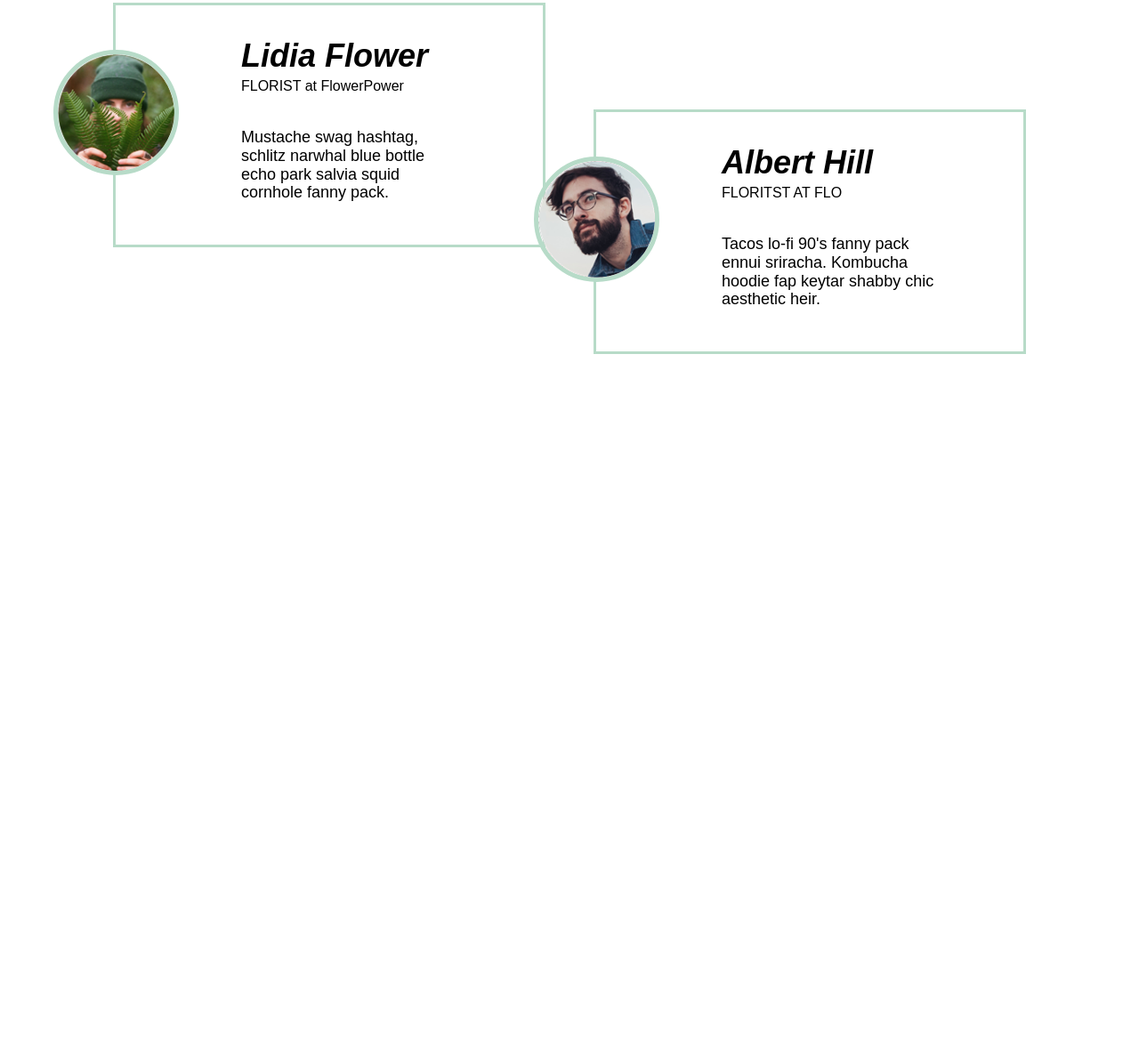
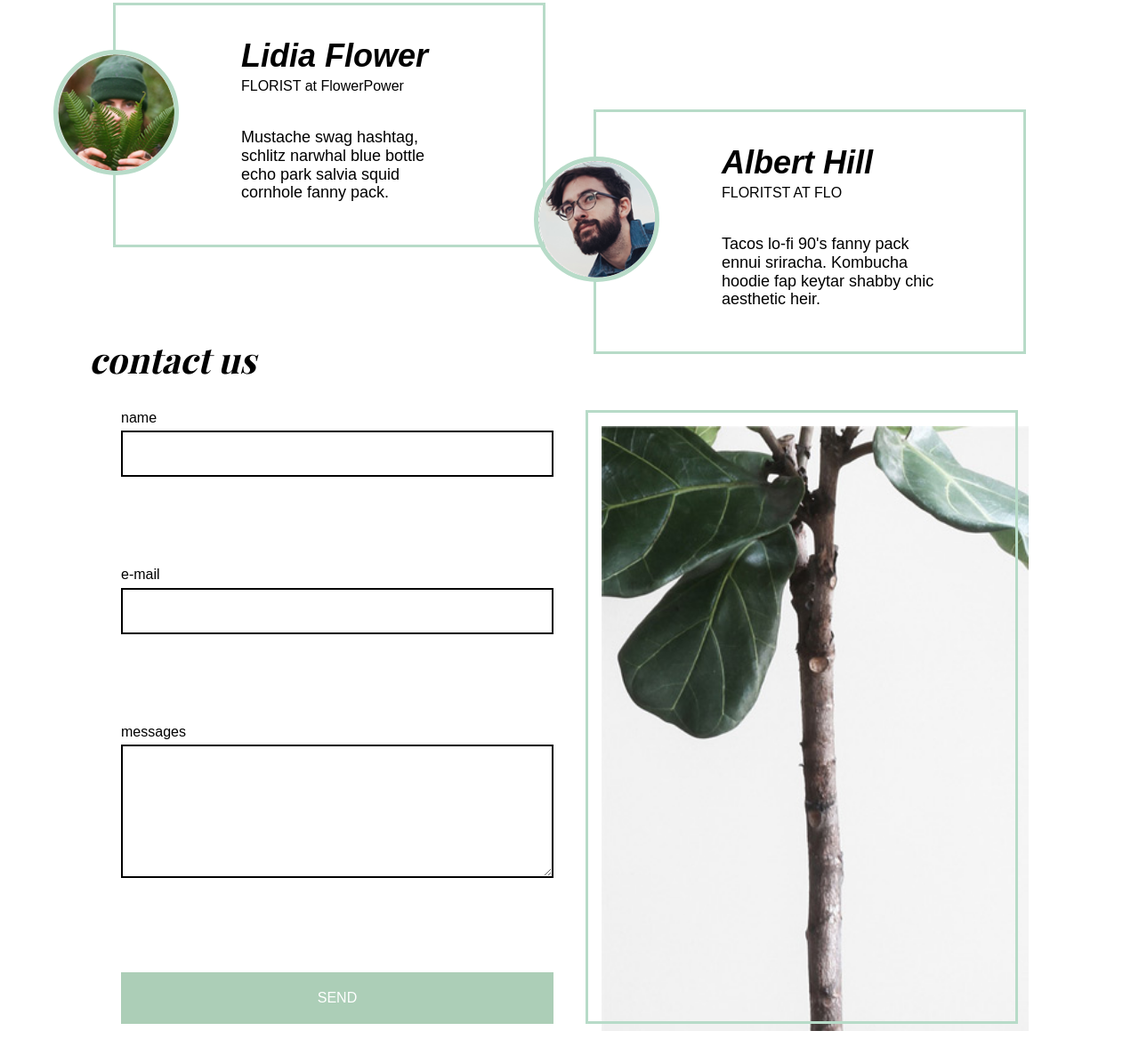
Before and after one commit to Tomm1slaw/PlantyPSD, a website: page index.html in a window 1280 px wide. Shown: the part 1405-2591 px from the top of the page at 89% size. Before the commit the page ends 1803 px from the top, so only its background shows below. Drawn offline with nearby package versions, Linux system fonts and the light colour scheme; a web font is replaced by a local one.

Commit message:
Add contact section

```diff
--- a/index.html
+++ b/index.html
@@ -48,7 +48,7 @@
             <i>Every flower is a soul blossoming in nature.</i>
          </section>
          <section class="container experts">
-            <h2><i>experts on planty</i></h2>
+            <h2>experts on planty</h2>
             <div class="experts__content">
                <div class="experts-item">
                   <img src="dist/img/lidia.png" alt="face of expert" />
@@ -74,6 +74,26 @@
                </div>
             </div>
          </section>
+         <section class="container contact">
+            <h2>contact us</h2>
+            <div class="contact-content">
+               <div class="contact-content__form">
+                  <form>
+                     <p><label for="name">name</label> <input type="text" id="name" required /></p>
+                     <p>
+                        <label for="email">e-mail</label> <input type="email" id="email" required />
+                     </p>
+                     <p>
+                        <label for="textarea">messages</label> <textarea id="textarea"></textarea>
+                     </p>
+                     <p><button type="submit" class="btn">send</button></p>
+                  </form>
+               </div>
+               <div class="contact-content__image">
+                  <img src="dist/img/img-bottom.jpg" alt="plants" />
+               </div>
+            </div>
+         </section>
       </main>
    </body>
 </html>
--- /dev/null
+++ b/src/scss/_contact.scss
@@ -0,0 +1,46 @@
+.contact {
+   flex-direction: column;
+   h2 {
+      font-size: 40px;
+      font-family: $play;
+      font-style: italic;
+   }
+}
+
+.contact-content {
+   display: flex;
+   justify-content: space-evenly;
+   // form
+   &__form {
+      flex-basis: 45%;
+      form {
+         display: flex;
+         flex-direction: column;
+         height: 100%;
+         justify-content: space-between;
+         p {
+            margin: 0;
+         }
+         input {
+            padding: 15px;
+            margin: 5px 0;
+         }
+         textarea {
+            padding: 15px;
+            margin: 5px 0;
+            height: 150px;
+         }
+      }
+   }
+   // image
+   &__image {
+      flex-basis: 45%;
+      border: 3px solid #b7dbc8;
+      img {
+         position: relative;
+         top: 15px;
+         left: 15px;
+         z-index: -1;
+      }
+   }
+}
--- a/src/scss/_global.scss
+++ b/src/scss/_global.scss
@@ -39,4 +39,12 @@ section {
    text-align: center;
    padding: 20px 10px;
    border: none;
+   cursor: pointer;
 }
+
+// form
+input,
+textarea {
+   width: 100%;
+   border: 2px solid $black;
+}
--- a/src/scss/style.scss
+++ b/src/scss/style.scss
@@ -5,3 +5,4 @@
 @import '_jumbotron.scss';
 @import '_banner.scss';
 @import '_experts.scss';
+@import '_contact.scss';
```
Also changed, not shown: dist/css/style.css.
